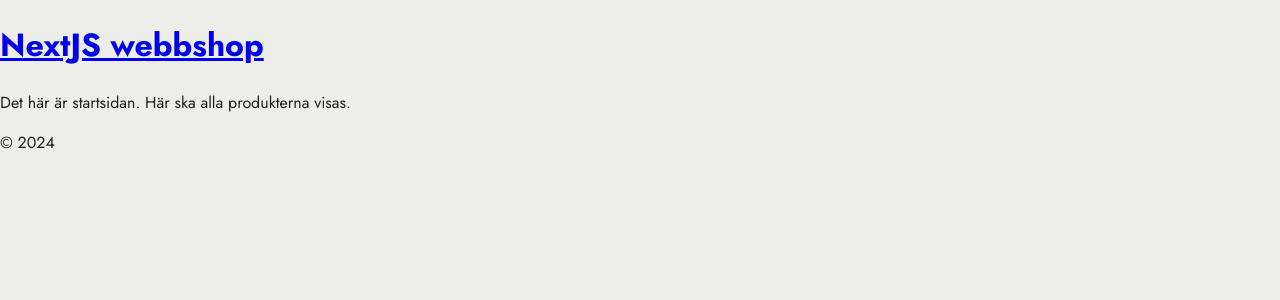
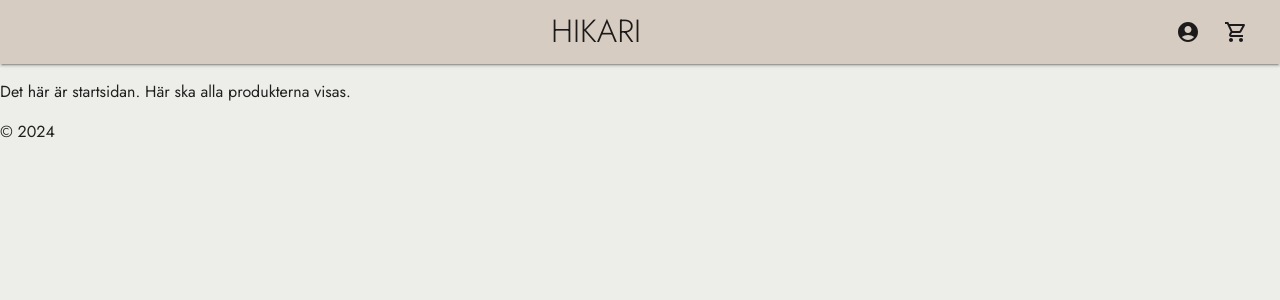
Before and after one commit to Peter-WebDev/hikari-webshop, a Next.js app: page / in a window 1280 px wide. Shown: the top 300 px of the page. Built offline with nearby package versions, Linux system fonts and the light colour scheme; what @mui/material-nextjs would draw is missing.

Commit message:
Created Header and add component to layout

```diff
--- a/app/components/layout/header.tsx
+++ b/app/components/layout/header.tsx
@@ -0,0 +1,31 @@
+import AccountCircleIcon from "@mui/icons-material/AccountCircle";
+import ShoppingCartOutlinedIcon from "@mui/icons-material/ShoppingCartOutlined";
+import { AppBar, Box, IconButton, Toolbar, Typography } from "@mui/material";
+import React from "react";
+
+const Header: React.FC = () => {
+  return (
+    <AppBar position="static" color="primary" sx={{ boxShadow: 2 }}>
+      <Toolbar sx={{ display: "flex", justifyContent: "space-between" }}>
+        {/* Logotypen i mitten */}
+        <Box sx={{ flex: 1, display: "flex", justifyContent: "center" }}>
+          <Typography variant="h1" sx={{ fontSize: "2rem" }}>
+            HIKARI
+          </Typography>
+        </Box>
+
+        {/* Menyikoner till höger */}
+        <Box sx={{ display: "flex", gap: 1 }}>
+          <IconButton color="inherit">
+            <AccountCircleIcon />
+          </IconButton>
+          <IconButton color="inherit">
+            <ShoppingCartOutlinedIcon />
+          </IconButton>
+        </Box>
+      </Toolbar>
+    </AppBar>
+  );
+};
+
+export default Header;
--- a/app/layout.tsx
+++ b/app/layout.tsx
@@ -10,6 +10,7 @@ import Link from "next/link";
 import type { Metadata } from "next/types";
 import { PropsWithChildren } from "react";
 import theme from "../src/theme";
+import Header from "./components/layout/header";
 
 const jost = Jost({ subsets: ["latin"] });
 
@@ -26,11 +27,8 @@ export default function RootLayout({ children }: PropsWithChildren) {
         <AppRouterCacheProvider>
           <ThemeProvider theme={theme}>
             <CssBaseline />
-            <header>
-              <Link href="/">
-                <h1>NextJS webbshop</h1>
-              </Link>
-            </header>
+            <Header />
+            <Link href="/"></Link>
             {children}
             <footer>
               <p>© 2024</p>
```
